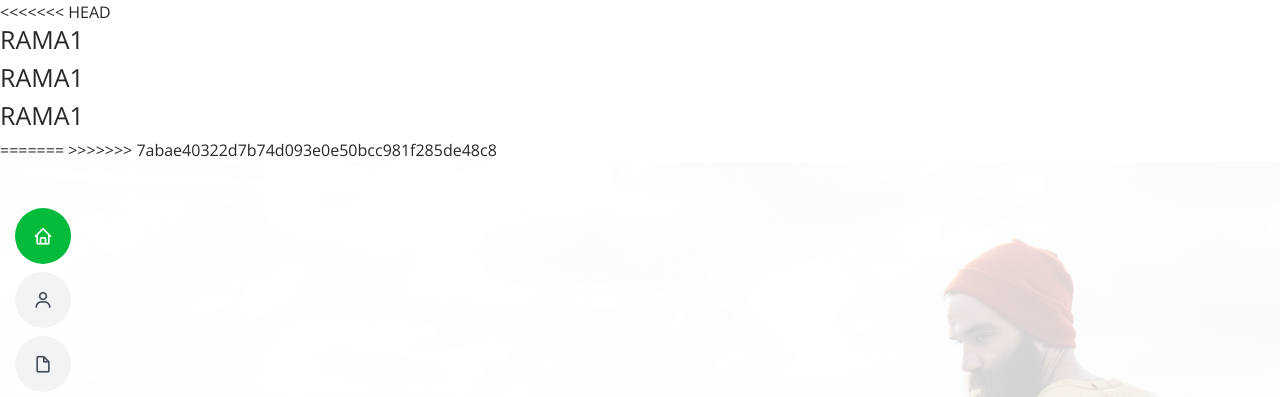
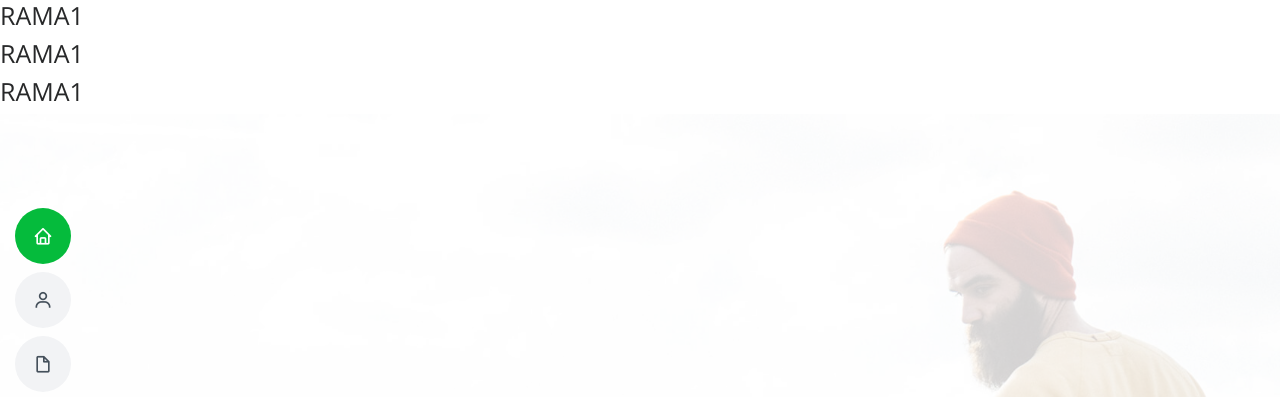
Before and after one commit to MirandaAlejandra7953/proyectofinal, a plain HTML site: page index.html in a window 1280 px wide. Shown: the top 397 px of the page. Drawn offline with nearby package versions, Linux system fonts and the light colour scheme.

Commit message:
modificacion

```diff
--- a/index.html
+++ b/index.html
@@ -38,13 +38,9 @@
 </head>
 
 <body>
-<<<<<<< HEAD
   <h1>  RAMA1</h1>
   <h1>  RAMA1</h1>
   <h1>  RAMA1</h1>
-=======
-
->>>>>>> 7abae40322d7b74d093e0e50bcc981f285de48c8
   <!-- ======= Mobile nav toggle button ======= -->
   <button type="button" class="mobile-nav-toggle d-xl-none"><i class="icofont-navigation-menu"></i></button>
 
```
